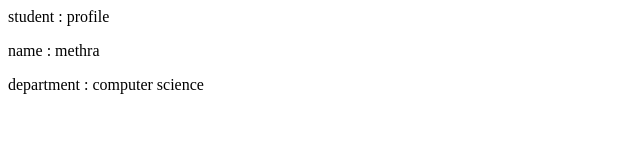
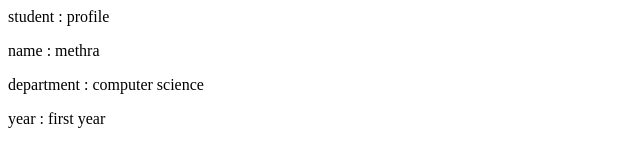
Before and after one commit to 26cm048-lang/student-profile, a plain HTML site: page index.html in a window 1280 px wide. Shown: the whole page, without its empty margins (0-640 px from the left). Drawn offline with Linux system fonts and the light colour scheme.

Commit message:
added year

```diff
--- a/index.html
+++ b/index.html
@@ -1,3 +1,4 @@
 <hi>student : profile</hi>
 <p>name : methra</p>
 <p>department : computer science</p>
+<p>year : first year</p>
```
